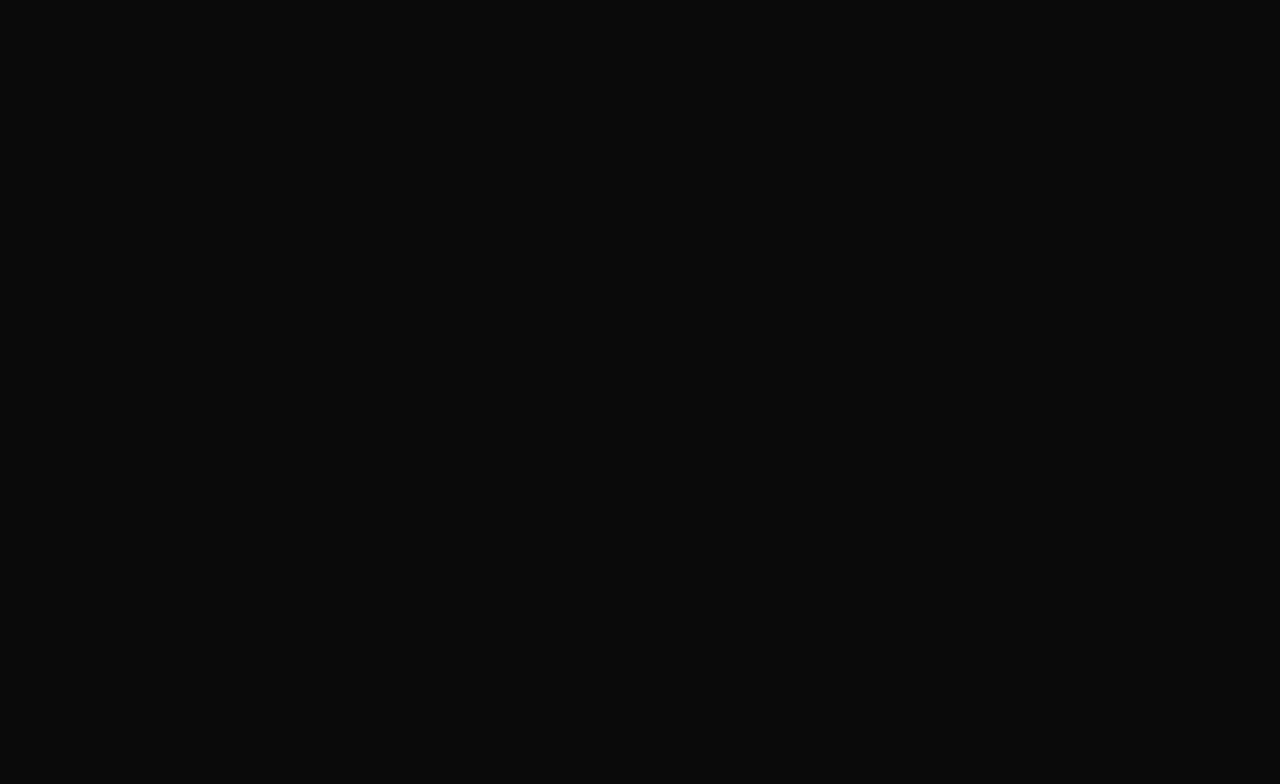
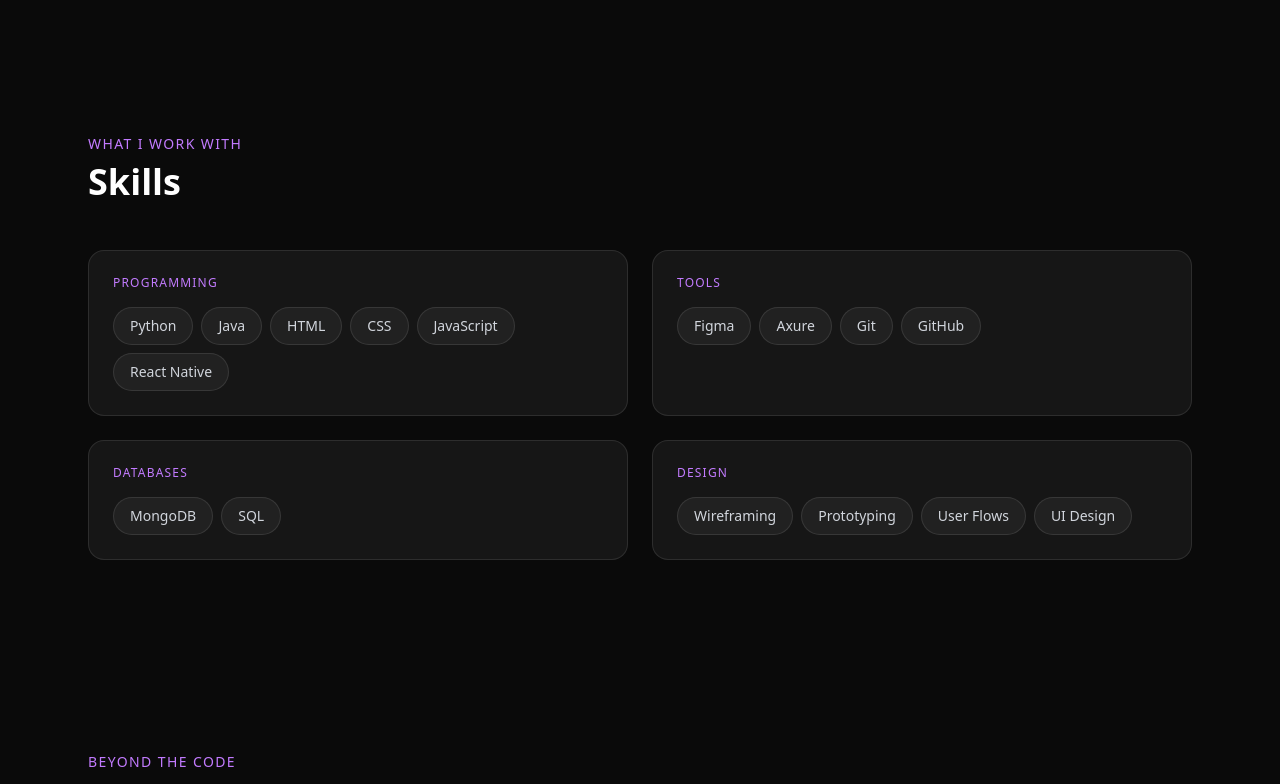
Before and after one commit to NadithiMoonasingha/My_Portfolio, a Next.js app: page / in a window 1280 px wide. Shown: the part 1640-2424 px from the top of the page. Before the commit the page ends 1678 px from the top, so only its background shows below. Built offline with nearby package versions, Linux system fonts and the light colour scheme.

Commit message:
Add Skills and Leadership sections to pages.tsx

```diff
--- a/src/app/page.tsx
+++ b/src/app/page.tsx
@@ -1,11 +1,15 @@
 import Hero from "@/components/Hero";
 import Projects from "@/components/Projects";
+import Skills from "@/components/Skills";
+import Leadership from "@/components/Leadership";
 
 export default function Home() {
   return (
     <main>
       <Hero />
       <Projects />
+      <Skills />
+      <Leadership />
     </main>
   );
 }
```
